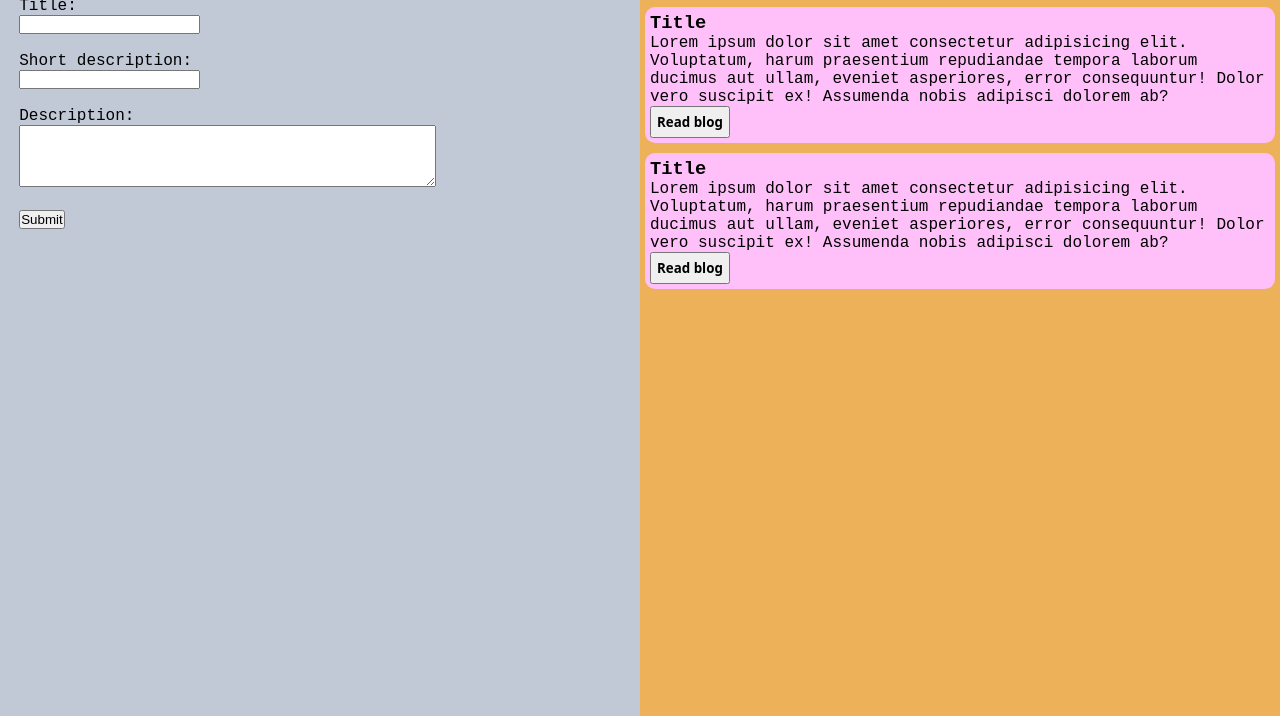
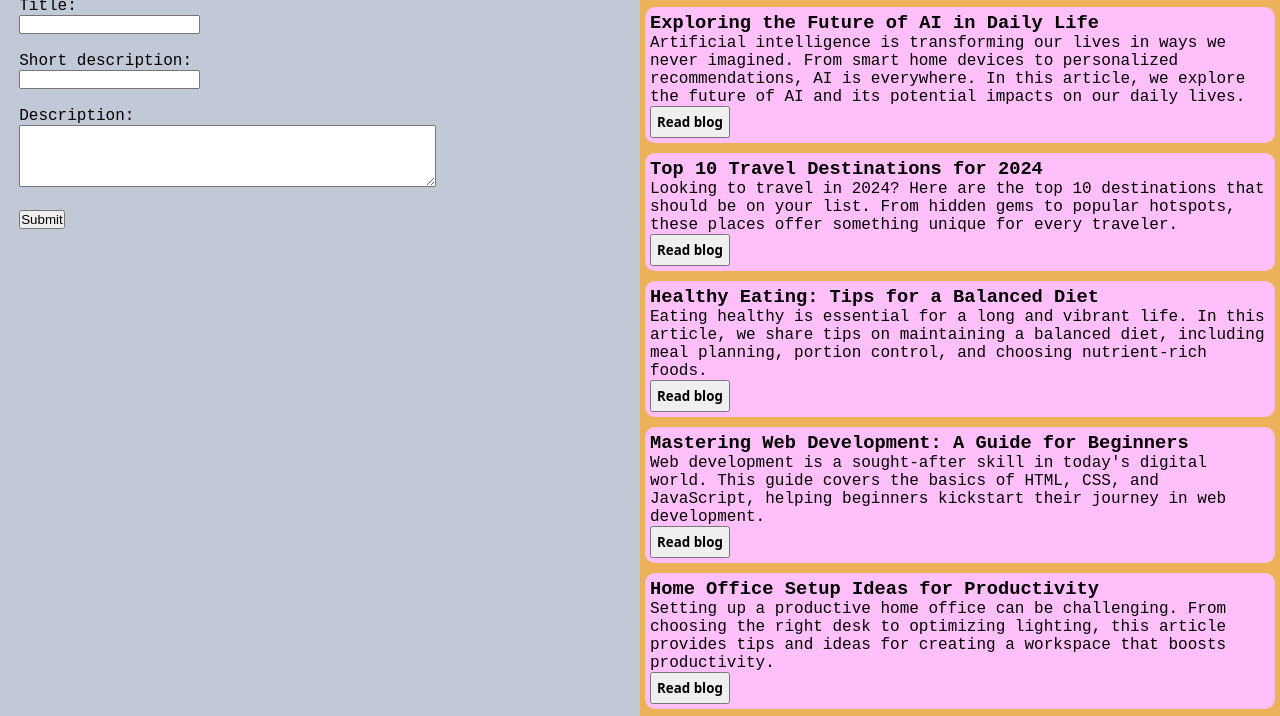
Before and after one commit to GaganMeshram/myBlogSite, a plain HTML site: page index.html in a window 1280 px wide. Shown: the part 40-756 px from the top of the page. Drawn offline with Linux system fonts and the light colour scheme.

Commit message:
added new blogs.js file to render dynamic content on page.

```diff
--- a/blogs.js
+++ b/blogs.js
@@ -1,87 +1,118 @@
 let blogs = [
   {
-        "id": 1,
-        "title": "Exploring the Future of AI in Daily Life",
-        "author": "Alice Johnson",
-        "date": "2024-11-06",
-        "content": "Artificial intelligence is transforming our lives in ways we never imagined. From smart home devices to personalized recommendations, AI is everywhere. In this article, we explore the future of AI and its potential impacts on our daily lives.",
-        "tags": ["AI", "Technology", "Future"],
-        "comments": [
+    id: 1,
+    title: "Exploring the Future of AI in Daily Life",
+    author: "Alice Johnson",
+    date: "2024-11-06",
+    content:
+      "Artificial intelligence is transforming our lives in ways we never imagined. From smart home devices to personalized recommendations, AI is everywhere. In this article, we explore the future of AI and its potential impacts on our daily lives.",
+    tags: ["AI", "Technology", "Future"],
+    comments: [
       {
-                "user": "tech_enthusiast",
-                "date": "2024-11-06",
-                "comment": "Great insights! AI is definitely the future."
+        user: "tech_enthusiast",
+        date: "2024-11-06",
+        comment: "Great insights! AI is definitely the future.",
       },
       {
-                "user": "jane_doe",
-                "date": "2024-11-07",
-                "comment": "Can't wait to see how AI evolves!"
-            }
-        ]
+        user: "jane_doe",
+        date: "2024-11-07",
+        comment: "Can't wait to see how AI evolves!",
+      },
+    ],
   },
   {
-        "id": 2,
-        "title": "Top 10 Travel Destinations for 2024",
-        "author": "Michael Smith",
-        "date": "2024-10-29",
-        "content": "Looking to travel in 2024? Here are the top 10 destinations that should be on your list. From hidden gems to popular hotspots, these places offer something unique for every traveler.",
-        "tags": ["Travel", "Destinations", "2024"],
-        "comments": [
+    id: 2,
+    title: "Top 10 Travel Destinations for 2024",
+    author: "Michael Smith",
+    date: "2024-10-29",
+    content:
+      "Looking to travel in 2024? Here are the top 10 destinations that should be on your list. From hidden gems to popular hotspots, these places offer something unique for every traveler.",
+    tags: ["Travel", "Destinations", "2024"],
+    comments: [
       {
-                "user": "wanderlust_amy",
-                "date": "2024-10-30",
-                "comment": "Adding these to my travel bucket list!"
-            }
-        ]
+        user: "wanderlust_amy",
+        date: "2024-10-30",
+        comment: "Adding these to my travel bucket list!",
+      },
+    ],
   },
   {
-        "id": 3,
-        "title": "Healthy Eating: Tips for a Balanced Diet",
-        "author": "Sarah Lee",
-        "date": "2024-09-15",
-        "content": "Eating healthy is essential for a long and vibrant life. In this article, we share tips on maintaining a balanced diet, including meal planning, portion control, and choosing nutrient-rich foods.",
-        "tags": ["Health", "Diet", "Nutrition"],
-        "comments": [
+    id: 3,
+    title: "Healthy Eating: Tips for a Balanced Diet",
+    author: "Sarah Lee",
+    date: "2024-09-15",
+    content:
+      "Eating healthy is essential for a long and vibrant life. In this article, we share tips on maintaining a balanced diet, including meal planning, portion control, and choosing nutrient-rich foods.",
+    tags: ["Health", "Diet", "Nutrition"],
+    comments: [
       {
-                "user": "fitness_fanatic",
-                "date": "2024-09-16",
-                "comment": "These tips are super helpful. Thanks for sharing!"
-            }
-        ]
+        user: "fitness_fanatic",
+        date: "2024-09-16",
+        comment: "These tips are super helpful. Thanks for sharing!",
+      },
+    ],
   },
   {
-        "id": 4,
-        "title": "Mastering Web Development: A Guide for Beginners",
-        "author": "James Parker",
-        "date": "2024-08-10",
-        "content": "Web development is a sought-after skill in today's digital world. This guide covers the basics of HTML, CSS, and JavaScript, helping beginners kickstart their journey in web development.",
-        "tags": ["Web Development", "Coding", "Beginner"],
-        "comments": [
+    id: 4,
+    title: "Mastering Web Development: A Guide for Beginners",
+    author: "James Parker",
+    date: "2024-08-10",
+    content:
+      "Web development is a sought-after skill in today's digital world. This guide covers the basics of HTML, CSS, and JavaScript, helping beginners kickstart their journey in web development.",
+    tags: ["Web Development", "Coding", "Beginner"],
+    comments: [
       {
-                "user": "code_master",
-                "date": "2024-08-11",
-                "comment": "Perfect for anyone starting out!"
+        user: "code_master",
+        date: "2024-08-11",
+        comment: "Perfect for anyone starting out!",
       },
       {
-                "user": "web_wizard",
-                "date": "2024-08-12",
-                "comment": "Could you also include resources for learning?"
-            }
-        ]
+        user: "web_wizard",
+        date: "2024-08-12",
+        comment: "Could you also include resources for learning?",
+      },
+    ],
   },
   {
-        "id": 5,
-        "title": "Home Office Setup Ideas for Productivity",
-        "author": "Emma Davis",
-        "date": "2024-07-22",
-        "content": "Setting up a productive home office can be challenging. From choosing the right desk to optimizing lighting, this article provides tips and ideas for creating a workspace that boosts productivity.",
-        "tags": ["Productivity", "Home Office", "Work"],
-        "comments": [
+    id: 5,
+    title: "Home Office Setup Ideas for Productivity",
+    author: "Emma Davis",
+    date: "2024-07-22",
+    content:
+      "Setting up a productive home office can be challenging. From choosing the right desk to optimizing lighting, this article provides tips and ideas for creating a workspace that boosts productivity.",
+    tags: ["Productivity", "Home Office", "Work"],
+    comments: [
       {
-                "user": "remote_worker",
-                "date": "2024-07-23",
-                "comment": "These tips really helped me upgrade my workspace!"
+        user: "remote_worker",
+        date: "2024-07-23",
+        comment: "These tips really helped me upgrade my workspace!",
+      },
+    ],
+  },
+];
+
+function renderBlogs() {
+  console.log(blogs);
+  let blogEl = document.querySelector(".blog-container");
+
+  // blogs.map(blog => console.log(blog.title))
+  blogs.map((blog) => {
+    let blogDiv = document.createElement("div");
+    blogDiv.className = "blog";
+    let title = document.createElement("h3");
+    let para = document.createElement("p");
+    let readMore = document.createElement("button");
+
+    title.textContent = blog.title;
+    para.textContent = blog.content;
+    readMore.textContent = "Read blog";
+
+    blogDiv.appendChild(title);
+    blogDiv.appendChild(para);
+    blogDiv.appendChild(readMore);
+
+    blogEl.appendChild(blogDiv);
+  });
 }
-        ]
-    }
-]
+
+renderBlogs();
--- a/index.html
+++ b/index.html
@@ -38,6 +38,8 @@
         <h1>All blogs list here</h1>
 
         <!-- blog 1 -->
+
+        <div class="blog-container" id=""></div>
         <div class="blog">
           <h3>Title</h3>
           <p>
@@ -61,5 +63,6 @@
           </div>
       </div>
     </main>
+    <script src="blogs.js"></script>
   </body>
 </html>
```
Lines whose indentation alone changed are shown as unchanged.
